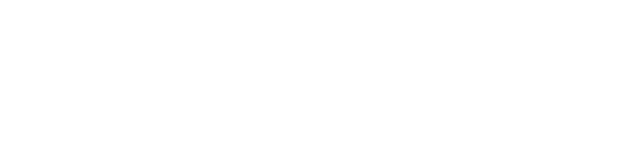
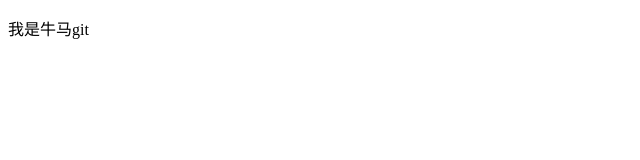
Before and after one commit to liangyoujian/new-obj, a plain HTML site: page index.html in a window 1280 px wide. Shown: the whole page, without its empty margins (0-640 px from the left). Drawn offline with Linux system fonts and the light colour scheme.

Commit message:
直接提交

```diff
--- a/index.html
+++ b/index.html
@@ -12,6 +12,7 @@
 
 <body>
     <p></p>
+    <div>我是牛马git</div>
 </body>
 
 </html>
```
